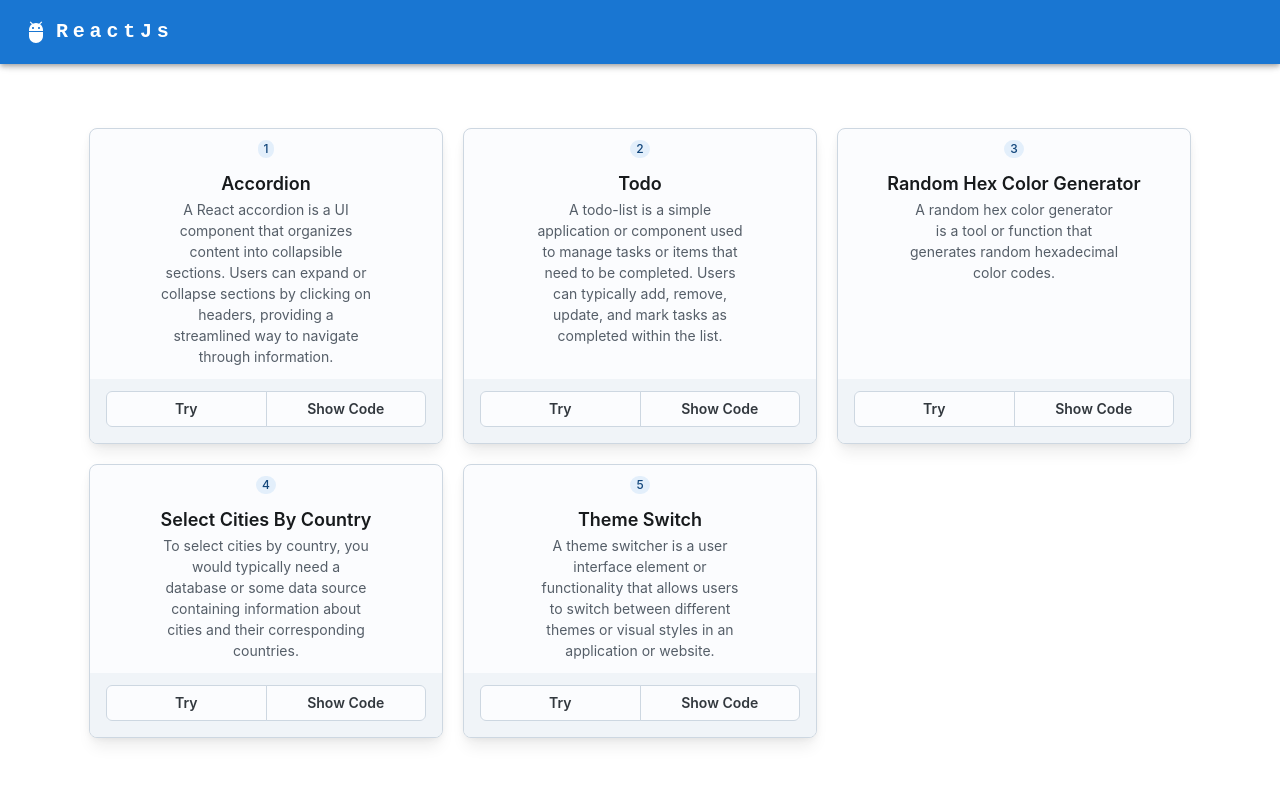
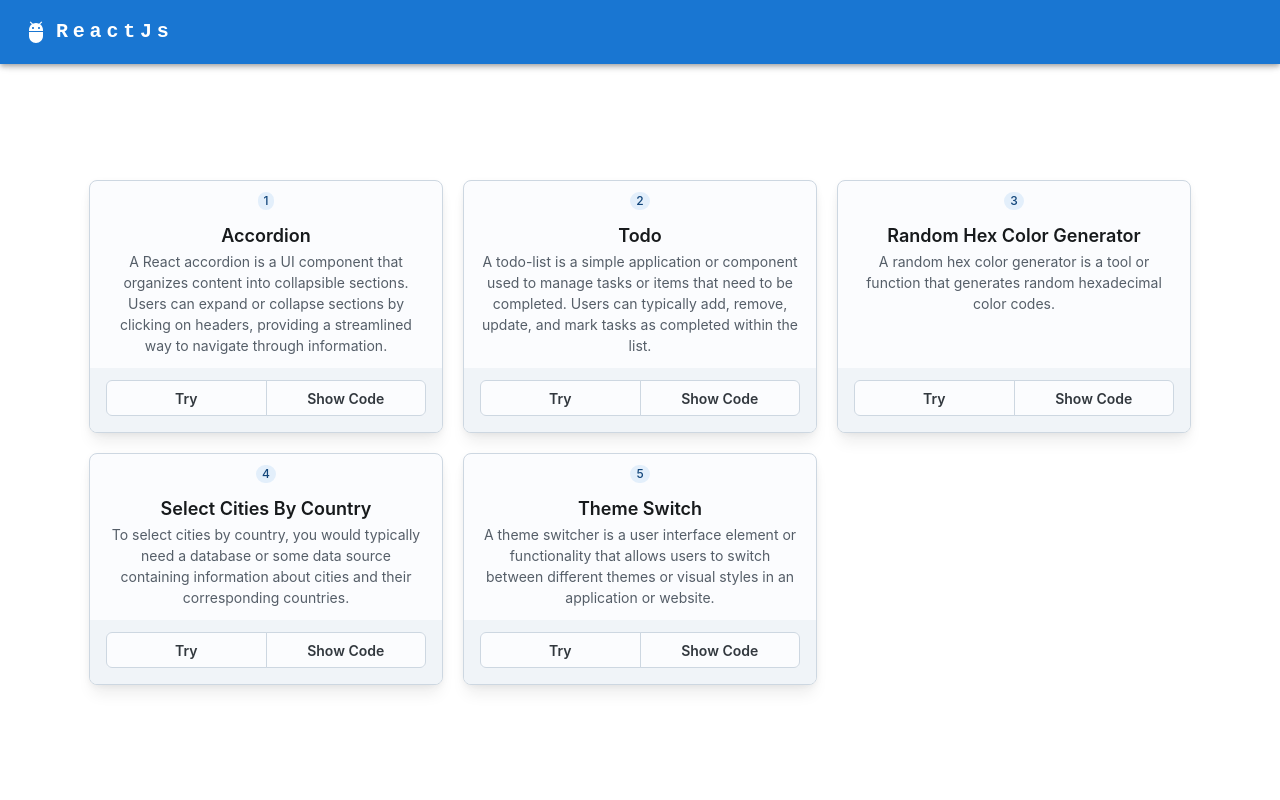
Before and after one commit to Bindu272/react-projects, a React (Create React App) app: page / in a window 1280 px wide. Shown: the top 800 px of the page. Built offline with nearby package versions, Linux system fonts and the light colour scheme.

Commit message:
UI changes

```diff
--- a/src/component/Card/Card.tsx
+++ b/src/component/Card/Card.tsx
@@ -82,7 +82,7 @@ export default function BioCard() {
                             {tasks.id}
                         </Chip>
                         <Typography level="title-lg">{tasks.name}</Typography>
-                        <Typography level="body-sm" sx={{ maxWidth: '24ch' }}>
+                        <Typography level="body-sm" sx={{ maxWidth: '50ch' }}>
                            {tasks.description}
                         </Typography>
                     </CardContent>
```
